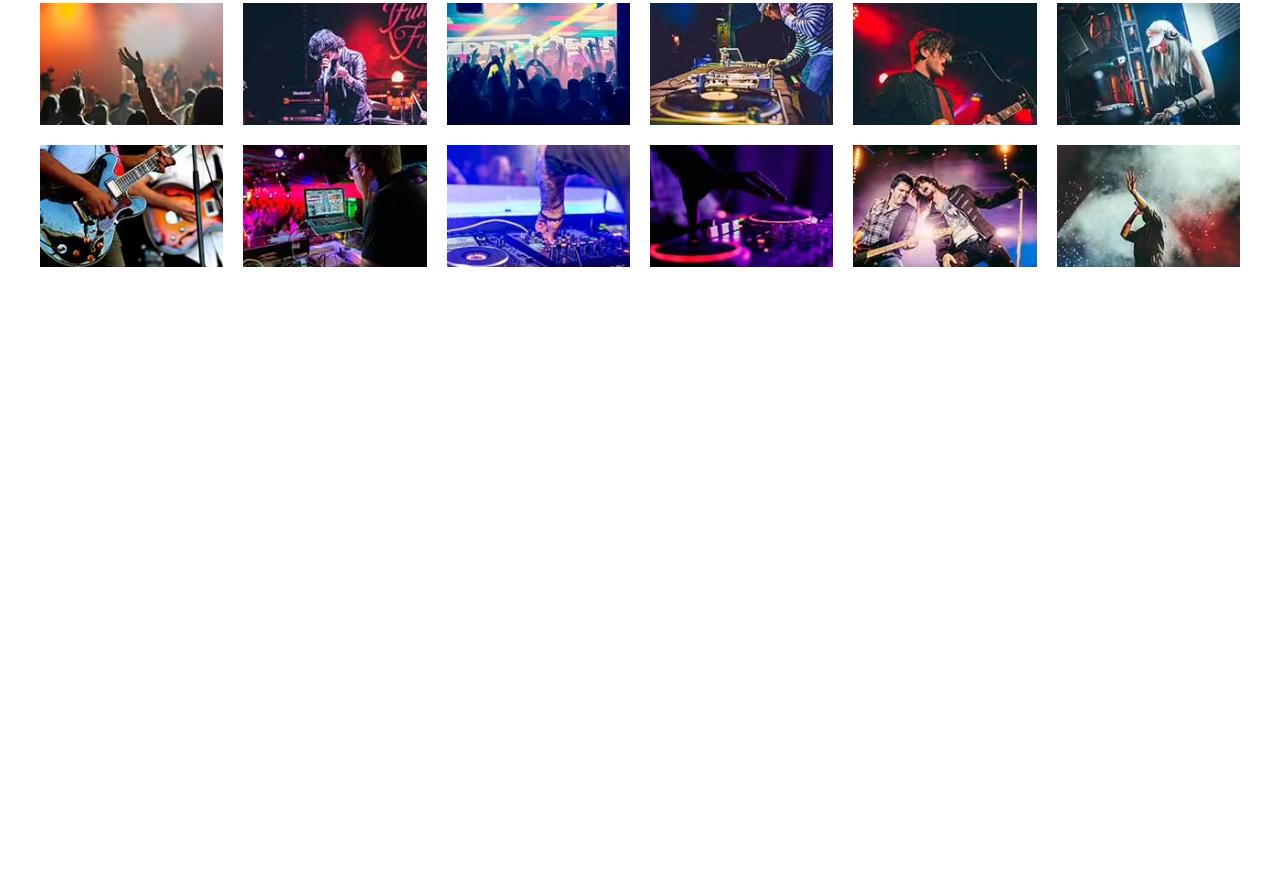
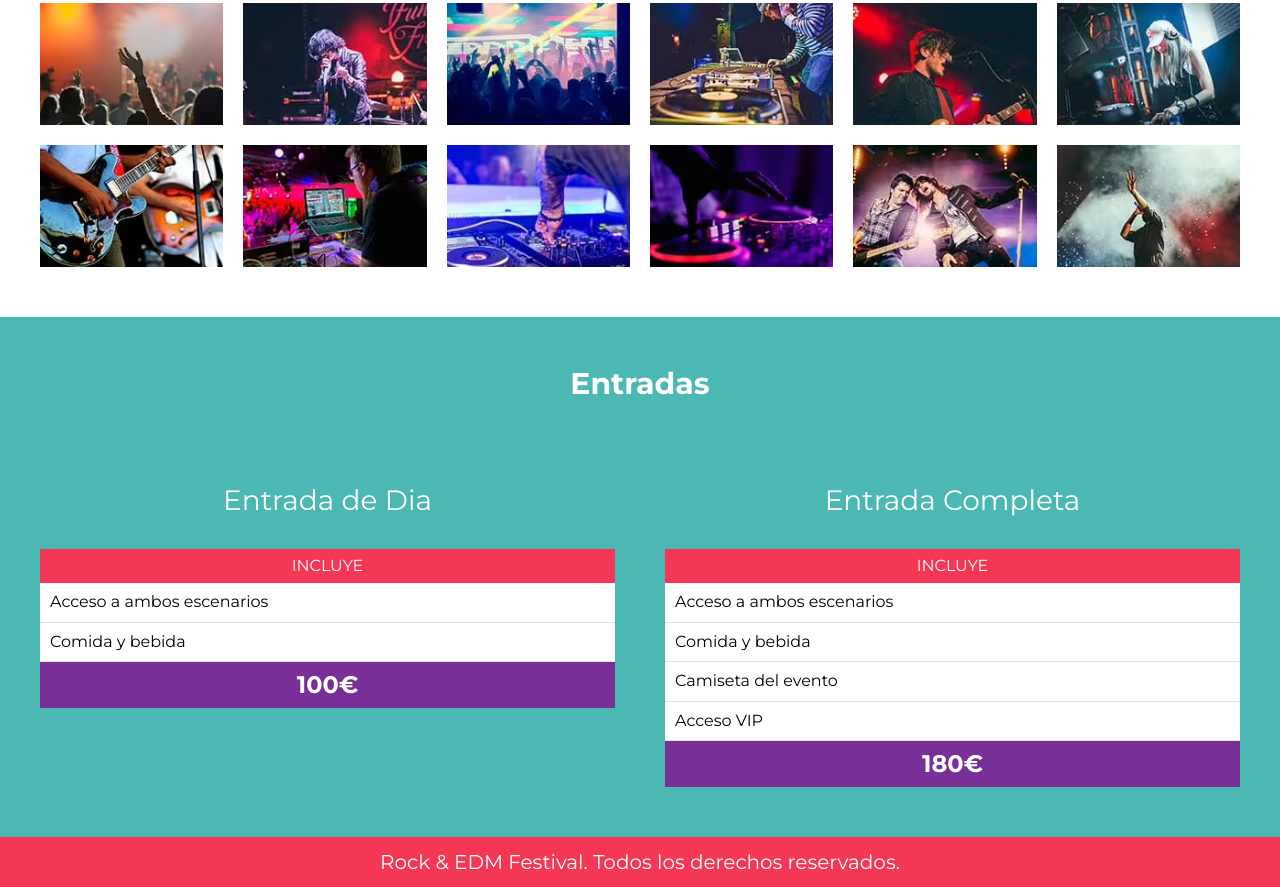
Before and after one commit to pepeju1995/Festival, a website: page index.html in a window 1280 px wide. Shown: the part 2976-3863 px from the top of the page. Before the commit the page ends 3293 px from the top, so only its background shows below. Drawn offline with Linux system fonts and the light colour scheme; files that its build step writes are made by us from their sources.

Commit message:
Entradas y footer

```diff
--- a/index.html
+++ b/index.html
@@ -20,9 +20,9 @@
         <h1>Rock & EDM Festival</h1>
 
         <nav class="navegacion-principal">
-          <a href="#">Line Up</a>
-          <a href="#">Galeria</a>
-          <a href="#">Entradas</a>
+          <a href="#lineup">Line Up</a>
+          <a href="#galeria">Galeria</a>
+          <a href="#entradas">Entradas</a>
         </nav>
       </div>
     </header>
@@ -67,7 +67,7 @@
       </div>
     </section>
 
-    <section class="lineup">
+    <section class="lineup" id="lineup">
       <h3>Line Up</h3>
 
       <p class="dia">Viernes 21</p>
@@ -138,12 +138,60 @@
       <!-- Escenario Contenedor -->
     </section>
 
-    <section class="galeria contenedor">
+    <section class="galeria contenedor" id="galeria">
       <h3>Galeria</h3>
 
       <ul class="galeria-imagenes"></ul>
     </section>
 
+    <section class="entradas bg-verde" id="entradas">
+      <h3>Entradas</h3>
+      <div class="contenedor contenedor-entradas">
+        <div class="basica entrada">
+          <p class="nombre-entrada">Entrada de Dia</p>
+          <header class="header-entrada">
+            <p>Incluye</p>
+          </header>
+
+          <div class="cuerpo-entrada">
+            <ul>
+              <li>Acceso a ambos escenarios</li>
+              <li>Comida y bebida</li>
+            </ul>
+          </div>
+
+          <footer class="footer-entrada">
+            <p>100€</p>
+          </footer>
+        </div>
+
+        <div class="premium entrada">
+          <p class="nombre-entrada">Entrada Completa</p>
+
+          <header class="header-entrada">
+            <p>Incluye</p>
+          </header>
+
+          <div class="cuerpo-entrada">
+            <ul>
+              <li>Acceso a ambos escenarios</li>
+              <li>Comida y bebida</li>
+              <li>Camiseta del evento</li>
+              <li>Acceso VIP</li>
+            </ul>
+          </div>
+
+          <footer class="footer-entrada">
+            <p>180€</p>
+          </footer>
+        </div>
+      </div>
+    </section>
+
+    <footer class="site-footer">
+      <p>Rock & EDM Festival. Todos los derechos reservados.</p>
+    </footer>
+
     <script src="build/js/app.js"></script>
   </body>
 </html>
--- a/src/js/app.js
+++ b/src/js/app.js
@@ -3,7 +3,39 @@
 })
 
 const iniciarApp = () => {
+    navegacionFija();
     crearGaleria();
+    scrollNav();
+}
+
+const navegacionFija = () => {
+    const nav = document.querySelector('.header');
+    const sobre = document.querySelector('.sobre-festival');
+    const body = document.querySelector('body');
+
+    window.addEventListener('scroll', () => {
+        if(sobre.getBoundingClientRect().top < 0){
+            nav.classList.add('fijo');
+            body.classList.add('body-scroll');
+        } else {
+            nav.classList.remove('fijo');
+            body.classList.remove('body-scroll');
+        }
+    })
+}
+
+const scrollNav = () => {
+    const enlaces = document.querySelectorAll('.navegacion-principal a');
+    enlaces.forEach(enlace => {
+        enlace.addEventListener('click', (e) => {
+            e.preventDefault();
+
+            const seccionScroll = e.target.attributes.href.value;
+            const seccion = document.querySelector(seccionScroll);
+
+            seccion.scrollIntoView({ behavior: 'smooth'});
+        })
+    })
 }
 
 const crearGaleria = () => {
--- a/src/scss/base/_globales.scss
+++ b/src/scss/base/_globales.scss
@@ -17,6 +17,10 @@
 
     &.fijar-body {
         overflow: hidden;
+    }
+
+    &.body-scroll {
+        padding-top: 8.6rem;
     }
 }
 
--- /dev/null
+++ b/src/scss/layout/_entradas.scss
@@ -0,0 +1,65 @@
+@use 'base/variables' as v;
+@use 'base/mixins' as m;
+
+.entradas {
+    padding: 5rem 0;
+
+    h3 {
+        text-align: center;
+        color: v.$blanco;
+    }
+
+    .contenedor-entradas {
+        @include m.tablet {
+            @include m.grid(2, 5rem);
+        }
+    }
+}
+
+.entrada {
+
+    .nombre-entrada {
+        text-align: center;
+        color: v.$blanco;
+        font-size: 2.8rem;
+    }
+
+    .header-entrada,
+    .footer-entrada {
+        padding: .5rem;
+        p {
+            text-align: center;
+            color: v.$blanco;
+            margin: 0;
+        }
+    }
+
+    .header-entrada {
+        background-color: v.$rosa;
+        p {
+            text-transform: uppercase;
+            font-size: 1.6rem;
+        }
+    }
+
+    .cuerpo-entrada {
+        background-color: v.$blanco;
+
+        ul{
+            @include m.reset-lista;
+            li, :nth-child(odd) {
+                background-color: v.$blanco;
+                padding: 1rem;
+                border-bottom: 1px solid #e1e1e1;
+            }
+        }
+    }
+
+    .footer-entrada {
+        background-color: v.$morado;
+        p{
+            font-size: 2.4rem;
+            font-weight: 700;
+        }
+    }
+}
--- /dev/null
+++ b/src/scss/layout/_footer.scss
@@ -0,0 +1,12 @@
+@use 'base/variables' as v;
+
+.site-footer {
+    background-color: v.$rosa;
+    padding: 1rem;
+
+    p{
+        margin: 0;
+        text-align: center;
+        color: v.$blanco;
+    }
+}
--- a/src/scss/layout/_header.scss
+++ b/src/scss/layout/_header.scss
@@ -3,6 +3,16 @@
 
 .header {
     background-color: v.$verde;
+
+    @include m.tablet {
+        &.fijo {
+            left: 0;
+            top: 0;
+            position: fixed;
+            width: 100%;
+            box-shadow: .1rem .2rem .3rem #333;
+        }
+    }
 
     h1 {
         color: v.$blanco;
--- a/src/scss/layout/_index.scss
+++ b/src/scss/layout/_index.scss
@@ -3,3 +3,5 @@
 @forward 'festival';
 @forward 'lineup';
 @forward 'galeria';
+@forward 'entradas';
+@forward 'footer';
```
Also changed, not shown: build/css/app.css, build/js/app.js.
